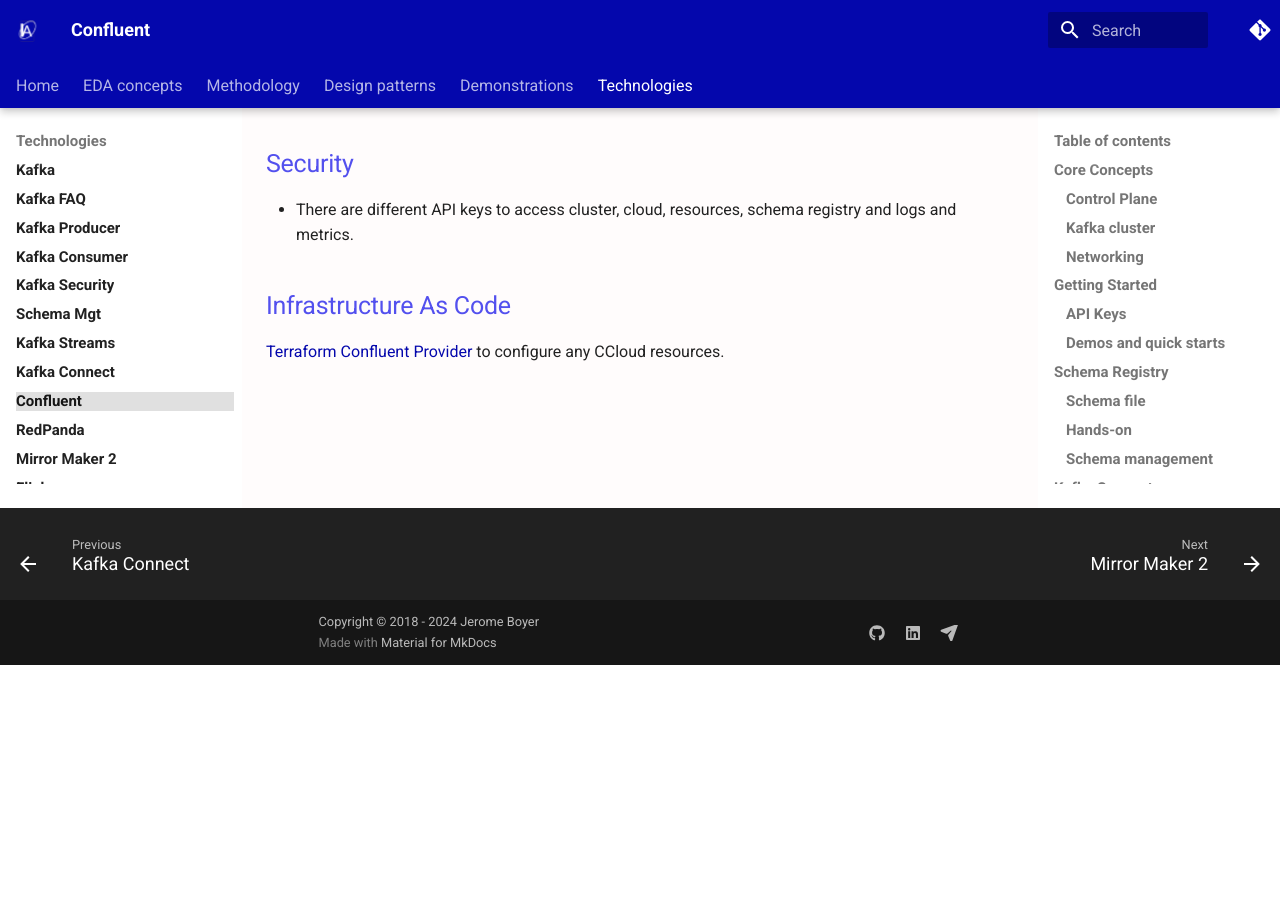
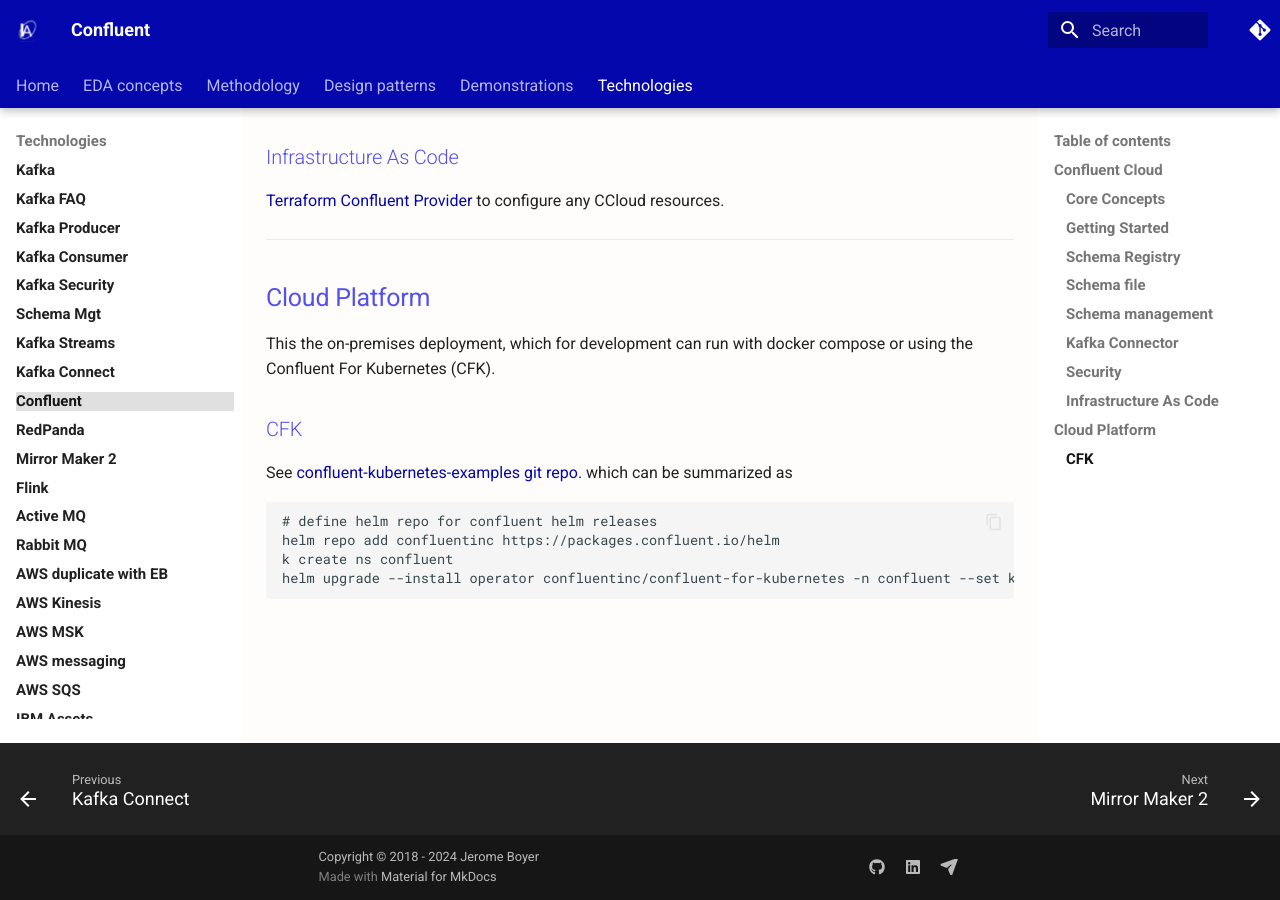
Before and after one commit to jbcodeforce/eda-studies, an MkDocs documentation site: the page built from docs/techno/confluent/index.md, in a window 1280 px wide and 900 px high, scrolled down 8883 px. Built offline with MkDocs 1.6.1 and Material for MkDocs 9.7.7, drawn with Linux system fonts in a browser that asks for light colours; comment, search, counter and statistics services are not loaded; before the commit the page ends 9548 px from its top, so only the background shows below that; some of the changed text lies outside the part shown.

Commit message:
update to confluet techno

````diff
--- a/docs/techno/confluent/index.md
+++ b/docs/techno/confluent/index.md
@@ -1,4 +1,6 @@
-# Confluent Cloud
+# Confluent as Kafka provider
+
+## Confluent Cloud
 
 ???- info "Updates"
     Created 07/2024 - Update 10/2024
@@ -21,7 +23,7 @@
 * Logs and metrics
 
 
-## Core Concepts
+### Core Concepts
 
 When creating a cluster, developers are connected to the Confluent control plane and can select a cloud provider, then one of the possible regions (not all cloud provider regions are available).
 
@@ -35,7 +37,7 @@
 
 Below is a set of important information, facts, links on the Confluent offering.
 
-### Control Plane
+#### Control Plane
 
 The control plane runs on AWS in k8s. Clusters are running on k8s too via Confluent Kubernetes Operator. A dedicated monitoring cluster runs and Kafka is used to for async messaging between those components. The satellite clusters may run independently even is there is a problem on the control plane.
 
@@ -43,7 +45,7 @@
 
 Isolation is done via private network, and namespaces.
 
-### Kafka cluster
+#### Kafka cluster
 
 * One environment contains clusters, kafka connect cluster, Flink apps, ksqlDB, Schema registry.
 * Confluent Cloud clusters are available in 3 types: Basic, Standard, and Dedicated.
@@ -71,12 +73,12 @@
         ![](./diagrams/topo-d.drawio.png)
 
 
-#### CKU
+##### CKU
 
 Measure the capacity and limits of Confluent Kafka cluster. A 1 CKU is a 4 brokers clusters. 2 CKUs are needed or HA at 6 brokers.
 
 
-### Networking
+#### Networking
 
 * Shared clusters have only public endpoints. Dedicated may use VPC, and VPC peering or AWS transit gateway, or private links
 * Public endpoints are protected via API keys, but connections are TLS v1.2. The connection are going to a NLB for TCP ingress.
@@ -89,7 +91,7 @@
 * When using public endpoint, Clients need access to internet without proxy. When the cluster has only private endpoints, then we need to setup a proxy (HAproxy, nginx..) to be able to at least see topics. The proxy runs in a Jumphost within our own VPC. The alternate solution is to use dynamic proxy.
 * When using Kafka Connector source and sink connectors, running on Confluent Cloud, those connectors need to be able to accessible the sources over the internet from Confluent Cloud.
 
-## Getting Started
+### Getting Started
 
 There are different ways to access Confluent Cloud: via users or service accounts. SC accesses Confluent Cloud services only, but can get role assignment. Each types have API keys.
 
@@ -120,7 +122,7 @@
 
 CLI configuration is saved in ~/.confluent/config.json
 
-### API Keys
+#### API Keys
 
 We need:
 
@@ -128,13 +130,13 @@
 * Cluster API Key: `confluent api-key create --resource <cluster_id>`
 * Special Key for Flink: select a service account key for long running jobs while for interactive sessions, use user account key. For the REST API use base64 to encode the key. Keys are scoped per environment.
 
-### Demos and quick starts
+#### Demos and quick starts
 
 * [Quickstart with Console](https://docs.confluent.io/cloud/current/flink/get-started/quick-start-cloud-console.html)
 * [Java Table API Quick Start](https://docs.confluent.io/cloud/current/flink/get-started/quick-start-java-table-api.html)
 * [Different demos to use local kafka or Confluent Cloud cluster](https://github.com/jbcodeforce/eda-quickstarts) and [Flink studies](https://github.com/jbcodeforce/flink-studies)
 
-## [Schema Registry](https://docs.confluent.io/platform/current/schema-registry/index.html)
+### [Schema Registry](https://docs.confluent.io/platform/current/schema-registry/index.html)
 
 * One registry per environment, created in the same region as the first kafka cluster is created, but can manage future clusters in other regions. A schema registry is local to one kafka cluster as it persists state in topics.
 * Two "governance packages": **Essentials** (not in all region) and **Advanced**. Schema registries are accessible via public and [private]() endpoints, and uses separate Access Keys from the Kafka cluster ones.
@@ -208,16 +210,33 @@
 * Avro was developed with schema evolution in mind, and its specification clearly states the rules for backward compatibility, not the case for Json or Protobuf.
 * Transitive compatibility means checking a new schema against all previously registered schemas.
 
-## Kafka Connector
+### Kafka Connector
 
 Managed connectors supports only, as of now, a subset of the connectors available on Connector hub. Still it is possiblle to upload our own plugins.
 
 Connectors can access public or private (via VPC peering or transit gateways) sources and sinks.
 
-## Security
+### Security
 
 * There are different API keys to access cluster, cloud, resources, schema registry and logs and metrics.
 
-## Infrastructure As Code
+### Infrastructure As Code
 
 [Terraform Confluent Provider](https://registry.terraform.io/providers/confluentinc/confluent/latest/docs) to configure any CCloud resources.
+
+---
+
+## Cloud Platform
+
+This the on-premises deployment, which for development can run with docker compose or using the Confluent For Kubernetes (CFK).
+
+### CFK
+
+See [confluent-kubernetes-examples git repo.](https://github.com/confluentinc/confluent-kubernetes-examples) which can be summarized as
+
+```
+# define helm repo for confluent helm releases
+helm repo add confluentinc https://packages.confluent.io/helm
+k create ns confluent
+helm upgrade --install operator confluentinc/confluent-for-kubernetes -n confluent --set kRaftEnabled=true
+```
````
Also changed, not shown: other parts of docs/techno/confluent/index.md (+4 -4 lines), docs/techno/avro-schemas/index.md (+5 -4 lines).
